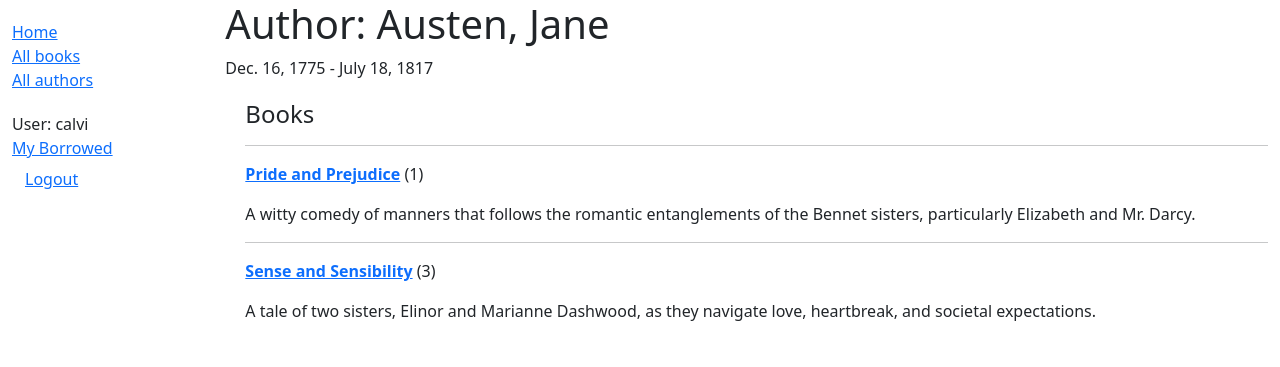
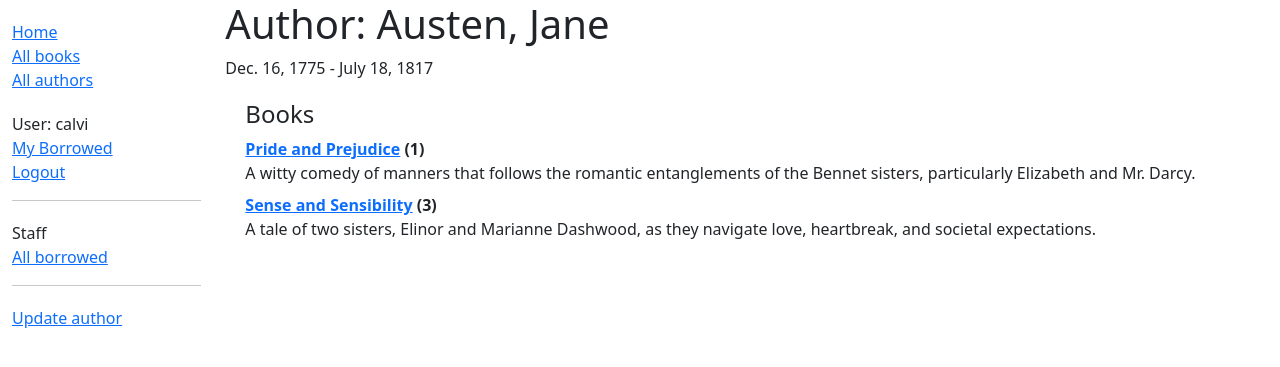
Before and after one commit to cjstepan/csci313-assignment-4-calvin-stepan, a Django app: page /catalog/author/2 in a window 1280 px wide. Shown: the top 367 px of the page. Run offline with Django 4.2, Linux system fonts and the light colour scheme; a user stored in the database is signed in; data comes from the database, SQL or seed files in the repository; both versions use the stored data as it was after the commit.

Commit message:
Part 9 -- Did not complete the challenge, but finished the rest of the code, adding author views and such

```diff
--- a/locallibrary/catalog/templates/base_generic.html
+++ b/locallibrary/catalog/templates/base_generic.html
@@ -26,19 +26,13 @@
             <li><a href="{% url 'books' %}">All books</a></li>
             <li><a href="{% url 'authors' %}">All authors</a></li>
           </ul>
+
           <ul class="sidebar-nav">
             {% if user.is_authenticated %}
             <li>User: {{ user.get_username }}</li>
             <li><a href="{% url 'my-borrowed' %}">My Borrowed</a></li>
             <li>
-              <form
-                id="logout-form"
-                method="post"
-                action="{% url 'admin:logout' %}"
-              >
-                {% csrf_token %}
-                <button type="submit" class="btn btn-link">Logout</button>
-              </form>
+              <a href="{% url 'logout'%}?next={{request.path}}">Logout</a>
             </li>
             {% else %}
             <li>
@@ -46,9 +40,18 @@
             </li>
             {% endif %}
           </ul>
+
+          {% if perms.catalog.can_mark_returned %}
+          <hr>
+          <ul class="sidebar-nav">
+          <li>Staff</li>
+          <li><a href="{% url 'all-borrowed' %}">All borrowed</a></li>
+          {% endif %}
           {% endblock %}
         </div>
-        <div class="col-sm-10">{% block content %}{% endblock %}</div>
+
+        <div class="col-sm-10">{% block content %}{% endblock %}
+
         {% block pagination %} {% if is_paginated %}
         <div class="pagination">
           <span class="page-links">
--- a/locallibrary/catalog/templates/catalog/author_detail.html
+++ b/locallibrary/catalog/templates/catalog/author_detail.html
@@ -1,18 +1,33 @@
 {% extends "base_generic.html" %} {% block content %}
+
 <h1>Author: {{ author }}</h1>
-
-<p>{{author.date_of_birth}} - {{author.date_of_death}}</p>
+<p>
+  {{author.date_of_birth}} - {%if author.date_of_death%}
+  {{author.date_of_death}}{% endif %}
+</p>
 
 <div style="margin-left: 20px; margin-top: 20px">
   <h4>Books</h4>
 
-  {% for book in author.book_set.all %}
-  <hr />
-  <p>
-    <strong><a href="{{ book.get_absolute_url }}">{{ book.title }}</a></strong>
-    ({{ book.bookinstance_set.count }})
-  </p>
-  <p>{{ book.summary }}</p>
-  {% endfor %}
+  <dl>
+    {% for book in author.book_set.all %}
+    <dt>
+      <a href="{% url 'book-detail' book.pk %}">{{book}}</a>
+      ({{book.bookinstance_set.all.count}})
+    </dt>
+    <dd>{{book.summary}}</dd>
+    {% empty %}
+    <p>This author has no books.</p>
+    {% endfor %}
+  </dl>
 </div>
+{% endblock %} {% block sidebar %} {{ block.super }}
+<hr />
+<ul class="sidebar-nav">
+  {% if perms.catalog.change_author %}
+  <li><a href="{% url 'author-update' author.id %}">Update author</a></li>
+  {% endif %} {% if not author.book_set.all and perms.catalog.delete_author %}
+  <li><a href="{% url 'author-delete' author.id %}">Delete author</a></li>
+  {% endif %}
+</ul>
 {% endblock %}
--- a/locallibrary/catalog/urls.py
+++ b/locallibrary/catalog/urls.py
@@ -9,4 +9,11 @@ urlpatterns = [
     path('author/<int:pk>', views.AuthorDetailView.as_view(), name='author-detail'),
     path('mybooks/', views.LoanedBooksByUserListView.as_view(), name='my-borrowed'),
     path('borrowed/', views.LoanedBooksAllListView.as_view(), name='all-borrowed'),
+    path('book/<uuid:pk>/renew/', views.renew_book_librarian, name='renew-book-librarian'),
 ]
+
+urlpatterns += [
+    path('author/create/', views.AuthorCreate.as_view(), name='author-create'),
+    path('author/<int:pk>/update/', views.AuthorUpdate.as_view(), name='author-update'),
+    path('author/<int:pk>/delete/', views.AuthorDelete.as_view(), name='author-delete'),
+]
--- a/locallibrary/catalog/views.py
+++ b/locallibrary/catalog/views.py
@@ -79,3 +79,75 @@ class LoanedBooksAllListView(PermissionRequiredMixin, generic.ListView):
 
     def get_queryset(self):
         return BookInstance.objects.filter(status__exact='o').order_by('due_back')
+
+import datetime
+
+from django.contrib.auth.decorators import login_required, permission_required
+from django.shortcuts import get_object_or_404
+from django.http import HttpResponseRedirect
+from django.urls import reverse
+
+from catalog.forms import RenewBookForm
+
+@login_required
+@permission_required('catalog.can_mark_returned', raise_exception=True)
+def renew_book_librarian(request, pk):
+    """View function for renewing a specific BookInstance by librarian."""
+    book_instance = get_object_or_404(BookInstance, pk=pk)
+
+    # If this is a POST request then process the Form data
+    if request.method == 'POST':
+
+        # Create a form instance and populate it with data from the request (binding):
+        form = RenewBookForm(request.POST)
+
+        # Check if the form is valid:
+        if form.is_valid():
+            # process the data in form.cleaned_data as required (here we just write it to the model due_back field)
+            book_instance.due_back = form.cleaned_data['renewal_date']
+            book_instance.save()
+
+            # redirect to a new URL:
+            return HttpResponseRedirect(reverse('all-borrowed'))
+
+    # If this is a GET (or any other method) create the default form.
+    else:
+        proposed_renewal_date = datetime.date.today() + datetime.timedelta(weeks=3)
+        form = RenewBookForm(initial={'renewal_date': proposed_renewal_date})
+
+    context = {
+        'form': form,
+        'book_instance': book_instance,
+    }
+
+    return render(request, 'catalog/book_renew_librarian.html', context)
+
+from django.views.generic.edit import CreateView, UpdateView, DeleteView
+from django.urls import reverse_lazy
+from .models import Author
+
+class AuthorCreate(PermissionRequiredMixin, CreateView):
+    model = Author
+    fields = ['first_name', 'last_name', 'date_of_birth', 'date_of_death']
+    initial = {'date_of_death': '11/11/2023'}
+    permission_required = 'catalog.add_author'
+
+class AuthorUpdate(PermissionRequiredMixin, UpdateView):
+    model = Author
+    # Not recommended (potential security issue if more fields added)
+    fields = '__all__'
+    permission_required = 'catalog.change_author'
+
+class AuthorDelete(PermissionRequiredMixin, DeleteView):
+    model = Author
+    success_url = reverse_lazy('authors')
+    permission_required = 'catalog.delete_author'
+
+    def form_valid(self, form):
+        try:
+            self.object.delete()
+            return HttpResponseRedirect(self.success_url)
+        except Exception as e:
+            return HttpResponseRedirect(
+                reverse("author-delete", kwargs={"pk": self.object.pk})
+            )
```
Also changed, not shown: locallibrary/catalog/forms.py (added, +23 -0 lines), locallibrary/catalog/templates/catalog/author_confirm_delete.html (added, +24 -0 lines), locallibrary/catalog/templates/catalog/author_form.html (added, +9 -0 lines), locallibrary/catalog/templates/catalog/book_renew_librarian.html (added, +15 -0 lines), locallibrary/catalog/templates/catalog/bookinstance_list_borrowed_all.html (+4 -3 lines), locallibrary/db.sqlite3.
